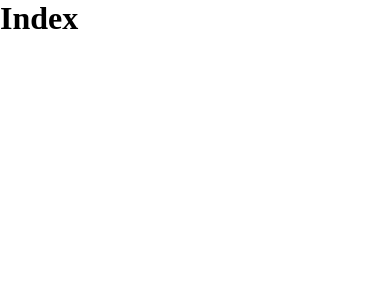
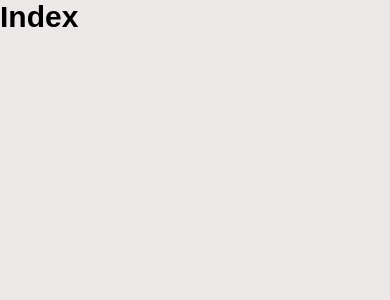
Before and after one commit to GuilhermeEnrique/frontend, a Next.js app: page / in a window 390 px wide. Shown: the top 300 px of the page. Built offline with nearby package versions, Linux system fonts and the light colour scheme.

Commit message:
definindo css global

```diff
--- a/styles/global.scss
+++ b/styles/global.scss
@@ -1,11 +1,11 @@
-*{
+* {
     margin: 0;
     padding: 0;
     outline: 0;
     box-sizing: border-box;
 }
 
-:root{
+:root {
     --Light-2: #F8FAFF;
     --Light: #FFFFFF;
     --Light-1: #EDE8E8;
@@ -24,3 +24,30 @@
     --Dark: #000000;
     --dark-1: #595959;
 }
+
+buttom {
+    cursor: pointer;
+}
+
+a {
+    color: inherit;
+    text-decoration: none;
+}
+
+body {
+    background: var(--Light-1);
+}
+
+body,
+input,
+textarea,
+select,
+button {
+    font: 400 1rem sans-serif; // 1rem = 16px
+}
+
+@media  (max-width: 1080px) {
+    html{
+        font-size: 93.75%; //vai gerar 15px
+    }
+}
```
